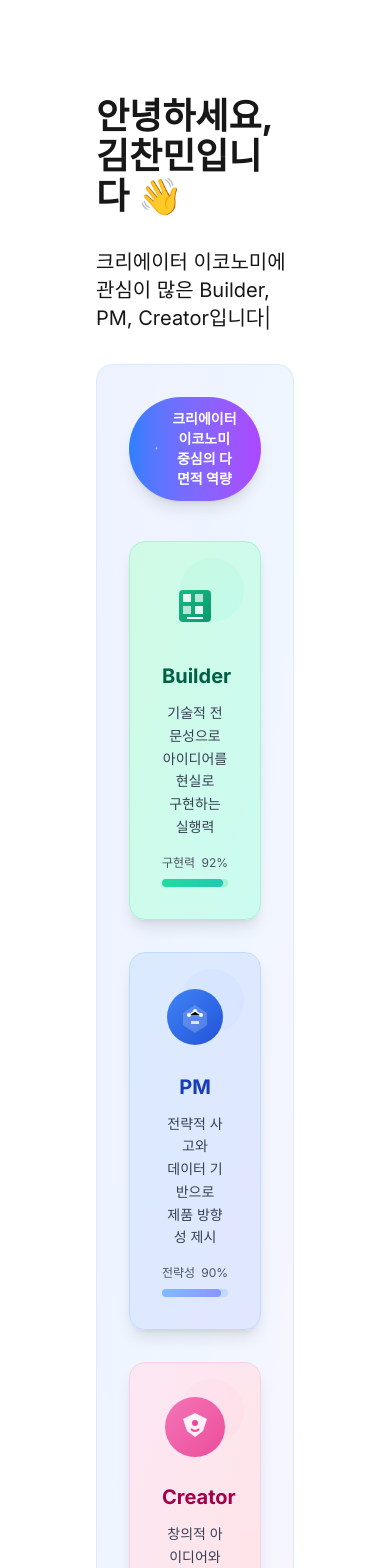
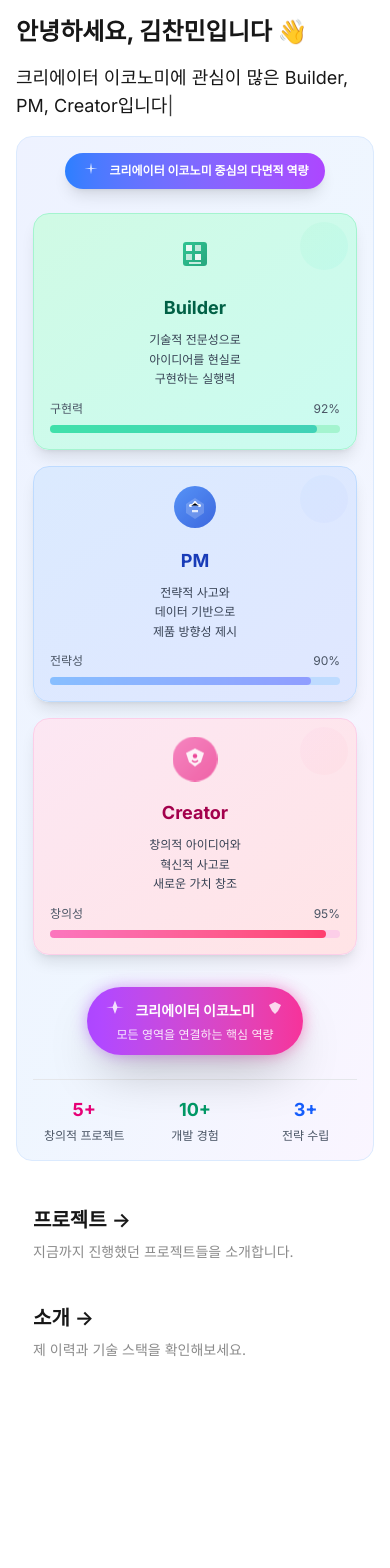
Before and after one commit to chanmkim/chanmkim-writing, a Next.js app: page / in a window 390 px wide. Shown: the top 1568 px of the page. After the commit the page ends 1389 px from the top, so only its background shows below. Built offline with nearby package versions, Linux system fonts and the light colour scheme.

Commit message:
build: 모바일 반응형 구현완료

```diff
--- a/src/app/globals.css
+++ b/src/app/globals.css
@@ -51,3 +51,79 @@ body {
     transform: translate(0px, 0px) scale(1);
   }
 }
+
+/* 반응형 유틸리티 클래스 */
+@media (max-width: 640px) {
+  .mobile-hidden {
+    display: none;
+  }
+
+  .mobile-text-sm {
+    font-size: 0.875rem;
+    line-height: 1.25rem;
+  }
+
+  .mobile-text-xs {
+    font-size: 0.75rem;
+    line-height: 1rem;
+  }
+}
+
+/* 스크롤바 스타일링 */
+::-webkit-scrollbar {
+  width: 8px;
+}
+
+::-webkit-scrollbar-track {
+  background: transparent;
+}
+
+::-webkit-scrollbar-thumb {
+  background: rgba(156, 163, 175, 0.5);
+  border-radius: 4px;
+}
+
+::-webkit-scrollbar-thumb:hover {
+  background: rgba(156, 163, 175, 0.7);
+}
+
+/* 다크모드 스크롤바 */
+@media (prefers-color-scheme: dark) {
+  ::-webkit-scrollbar-thumb {
+    background: rgba(75, 85, 99, 0.5);
+  }
+
+  ::-webkit-scrollbar-thumb:hover {
+    background: rgba(75, 85, 99, 0.7);
+  }
+}
+
+/* 모바일 터치 최적화 */
+@media (max-width: 768px) {
+  * {
+    -webkit-tap-highlight-color: transparent;
+  }
+
+  button, a {
+    min-height: 44px;
+    min-width: 44px;
+  }
+}
+
+/* 부드러운 스크롤 */
+html {
+  scroll-behavior: smooth;
+}
+
+/* 포커스 스타일 개선 */
+*:focus {
+  outline: 2px solid rgba(59, 130, 246, 0.5);
+  outline-offset: 2px;
+}
+
+/* 다크모드 포커스 스타일 */
+@media (prefers-color-scheme: dark) {
+  *:focus {
+    outline-color: rgba(147, 197, 253, 0.5);
+  }
+}
--- a/src/app/page.tsx
+++ b/src/app/page.tsx
@@ -3,34 +3,34 @@ import TypingEffect from '@/components/typing-effect'
 
 export default function Home() {
   return (
-    <main className="flex min-h-screen flex-col items-center p-24">
+    <main className="flex min-h-screen flex-col items-center p-4 sm:p-8 md:p-12 lg:p-24">
       <div className="z-10 max-w-5xl w-full items-center justify-between font-mono text-sm">
-        <h1 className="text-4xl font-bold mb-8">안녕하세요, 김찬민입니다 👋</h1>
-        <p className="text-xl mb-8">
+        <h1 className="text-2xl sm:text-3xl md:text-4xl font-bold mb-4 sm:mb-6 md:mb-8">안녕하세요, 김찬민입니다 👋</h1>
+        <p className="text-lg sm:text-xl mb-4 sm:mb-6 md:mb-8">
           <TypingEffect
             text="크리에이터 이코노미에 관심이 많은 Builder, PM, Creator입니다"
             speed={80}
-            className="text-xl"
+            className="text-lg sm:text-xl"
             repeatDelay={3000}
           />
         </p>
 
         {/* 그래픽 인포그래픽 섹션 */}
-        <div className="mb-12 p-8 rounded-2xl bg-gradient-to-br from-indigo-50 via-blue-50 to-purple-50 dark:from-gray-900 dark:via-blue-900/20 dark:to-purple-900/20 border border-blue-100 dark:border-gray-700">
+        <div className="mb-8 sm:mb-10 md:mb-12 p-4 sm:p-6 md:p-8 rounded-2xl bg-gradient-to-br from-indigo-50 via-blue-50 to-purple-50 dark:from-gray-900 dark:via-blue-900/20 dark:to-purple-900/20 border border-blue-100 dark:border-gray-700">
           {/* 메인 타이틀 */}
-          <div className="text-center mb-10">
-            <div className="inline-flex items-center gap-3 px-6 py-3 bg-gradient-to-r from-blue-500 to-purple-500 text-white rounded-full shadow-lg">
-              <svg width="24" height="24" viewBox="0 0 24 24" fill="none" className="animate-pulse">
+          <div className="text-center mb-6 sm:mb-8 md:mb-10">
+            <div className="inline-flex items-center gap-2 sm:gap-3 px-4 sm:px-6 py-2 sm:py-3 bg-gradient-to-r from-blue-500 to-purple-500 text-white rounded-full shadow-lg text-sm sm:text-base">
+              <svg width="20" height="20" viewBox="0 0 24 24" fill="none" className="animate-pulse sm:w-6 sm:h-6">
                 <path d="M12 2L13.09 8.26L20 9L13.09 9.74L12 16L10.91 9.74L4 9L10.91 8.26L12 2Z" fill="currentColor"/>
               </svg>
-              <span className="font-bold">크리에이터 이코노미 중심의 다면적 역량</span>
+              <span className="font-bold text-xs sm:text-sm md:text-base">크리에이터 이코노미 중심의 다면적 역량</span>
             </div>
           </div>
 
           {/* 3개 역할 카드와 연결선 */}
           <div className="relative">
-            {/* 연결선 SVG */}
-            <svg className="absolute top-1/2 left-1/2 transform -translate-x-1/2 -translate-y-1/2 w-full h-32 z-0" viewBox="0 0 800 200">
+            {/* 연결선 SVG - 모바일에서는 숨김 */}
+            <svg className="absolute top-1/2 left-1/2 transform -translate-x-1/2 -translate-y-1/2 w-full h-32 z-0 hidden md:block" viewBox="0 0 800 200">
               <defs>
                 <linearGradient id="lineGradient" x1="0%" y1="0%" x2="100%" y2="0%">
                   <stop offset="0%" stopColor="#3b82f6" stopOpacity="0.3"/>
@@ -42,14 +42,14 @@ export default function Home() {
               <path d="M 150 100 Q 400 150 650 100" stroke="url(#lineGradient)" strokeWidth="3" fill="none" className="animate-pulse" style={{animationDelay: '0.5s'}}/>
             </svg>
 
-            <div className="grid grid-cols-1 md:grid-cols-3 gap-8 relative z-10">
+            <div className="grid grid-cols-1 md:grid-cols-3 gap-4 sm:gap-6 md:gap-8 relative z-10">
               {/* Builder 카드 */}
               <div className="group cursor-pointer">
-                <div className="relative p-8 bg-gradient-to-br from-emerald-100 to-teal-100 dark:from-emerald-900/30 dark:to-teal-900/30 rounded-2xl shadow-lg hover:shadow-2xl transition-all duration-500 hover:-translate-y-2 border border-emerald-200 dark:border-emerald-700">
-                  <div className="absolute top-4 right-4 w-16 h-16 bg-gradient-to-br from-emerald-200 to-teal-200 dark:from-emerald-800 dark:to-teal-800 rounded-full opacity-20"></div>
+                <div className="relative p-4 sm:p-6 md:p-8 bg-gradient-to-br from-emerald-100 to-teal-100 dark:from-emerald-900/30 dark:to-teal-900/30 rounded-2xl shadow-lg hover:shadow-2xl transition-all duration-500 hover:-translate-y-2 border border-emerald-200 dark:border-emerald-700">
+                  <div className="absolute top-2 sm:top-4 right-2 sm:right-4 w-12 h-12 sm:w-16 sm:h-16 bg-gradient-to-br from-emerald-200 to-teal-200 dark:from-emerald-800 dark:to-teal-800 rounded-full opacity-20"></div>
 
-                  <div className="relative mb-6">
-                    <svg width="64" height="64" viewBox="0 0 64 64" className="mx-auto group-hover:scale-110 transition-transform duration-300">
+                  <div className="relative mb-4 sm:mb-6">
+                    <svg width="48" height="48" viewBox="0 0 64 64" className="mx-auto group-hover:scale-110 transition-transform duration-300 sm:w-16 sm:h-16">
                       <rect x="16" y="16" width="32" height="32" rx="4" fill="url(#builderGradient)" className="animate-pulse"/>
                       <defs>
                         <linearGradient id="builderGradient" x1="0%" y1="0%" x2="100%" y2="100%">
@@ -65,12 +65,12 @@ export default function Home() {
                     </svg>
                   </div>
 
-                  <h3 className="text-xl font-bold mb-3 text-center text-emerald-800 dark:text-emerald-200">Builder</h3>
-                  <p className="text-sm text-gray-700 dark:text-gray-300 text-center leading-relaxed">
+                  <h3 className="text-lg sm:text-xl font-bold mb-2 sm:mb-3 text-center text-emerald-800 dark:text-emerald-200">Builder</h3>
+                  <p className="text-xs sm:text-sm text-gray-700 dark:text-gray-300 text-center leading-relaxed">
                     기술적 전문성으로<br/>아이디어를 현실로<br/>구현하는 실행력
                   </p>
 
-                  <div className="mt-4 space-y-2">
+                  <div className="mt-3 sm:mt-4 space-y-2">
                     <div className="flex justify-between text-xs text-gray-600 dark:text-gray-400">
                       <span>구현력</span>
                       <span>92%</span>
@@ -84,11 +84,11 @@ export default function Home() {
 
               {/* PM 카드 */}
               <div className="group cursor-pointer">
-                <div className="relative p-8 bg-gradient-to-br from-blue-100 to-indigo-100 dark:from-blue-900/30 dark:to-indigo-900/30 rounded-2xl shadow-lg hover:shadow-2xl transition-all duration-500 hover:-translate-y-2 border border-blue-200 dark:border-blue-700">
-                  <div className="absolute top-4 right-4 w-16 h-16 bg-gradient-to-br from-blue-200 to-indigo-200 dark:from-blue-800 dark:to-indigo-800 rounded-full opacity-20"></div>
+                <div className="relative p-4 sm:p-6 md:p-8 bg-gradient-to-br from-blue-100 to-indigo-100 dark:from-blue-900/30 dark:to-indigo-900/30 rounded-2xl shadow-lg hover:shadow-2xl transition-all duration-500 hover:-translate-y-2 border border-blue-200 dark:border-blue-700">
+                  <div className="absolute top-2 sm:top-4 right-2 sm:right-4 w-12 h-12 sm:w-16 sm:h-16 bg-gradient-to-br from-blue-200 to-indigo-200 dark:from-blue-800 dark:to-indigo-800 rounded-full opacity-20"></div>
 
-                  <div className="relative mb-6">
-                    <svg width="64" height="64" viewBox="0 0 64 64" className="mx-auto group-hover:scale-110 transition-transform duration-300">
+                  <div className="relative mb-4 sm:mb-6">
+                    <svg width="48" height="48" viewBox="0 0 64 64" className="mx-auto group-hover:scale-110 transition-transform duration-300 sm:w-16 sm:h-16">
                       <circle cx="32" cy="32" r="28" fill="url(#pmGradient)" className="animate-pulse"/>
                       <defs>
                         <linearGradient id="pmGradient" x1="0%" y1="0%" x2="100%" y2="100%">
@@ -105,12 +105,12 @@ export default function Home() {
                     </svg>
                   </div>
 
-                  <h3 className="text-xl font-bold mb-3 text-center text-blue-800 dark:text-blue-200">PM</h3>
-                  <p className="text-sm text-gray-700 dark:text-gray-300 text-center leading-relaxed">
+                  <h3 className="text-lg sm:text-xl font-bold mb-2 sm:mb-3 text-center text-blue-800 dark:text-blue-200">PM</h3>
+                  <p className="text-xs sm:text-sm text-gray-700 dark:text-gray-300 text-center leading-relaxed">
                     전략적 사고와<br/>데이터 기반으로<br/>제품 방향성 제시
                   </p>
 
-                  <div className="mt-4 space-y-2">
+                  <div className="mt-3 sm:mt-4 space-y-2">
                     <div className="flex justify-between text-xs text-gray-600 dark:text-gray-400">
                       <span>전략성</span>
                       <span>90%</span>
@@ -124,13 +124,13 @@ export default function Home() {
 
               {/* Creator 카드 */}
               <div className="group cursor-pointer">
-                <div className="relative p-8 bg-gradient-to-br from-pink-100 to-rose-100 dark:from-pink-900/30 dark:to-rose-900/30 rounded-2xl shadow-lg hover:shadow-2xl transition-all duration-500 hover:-translate-y-2 border border-pink-200 dark:border-pink-700">
+                <div className="relative p-4 sm:p-6 md:p-8 bg-gradient-to-br from-pink-100 to-rose-100 dark:from-pink-900/30 dark:to-rose-900/30 rounded-2xl shadow-lg hover:shadow-2xl transition-all duration-500 hover:-translate-y-2 border border-pink-200 dark:border-pink-700">
                   {/* 배경 데코레이션 */}
-                  <div className="absolute top-4 right-4 w-16 h-16 bg-gradient-to-br from-pink-200 to-rose-200 dark:from-pink-800 dark:to-rose-800 rounded-full opacity-20"></div>
+                  <div className="absolute top-2 sm:top-4 right-2 sm:right-4 w-12 h-12 sm:w-16 sm:h-16 bg-gradient-to-br from-pink-200 to-rose-200 dark:from-pink-800 dark:to-rose-800 rounded-full opacity-20"></div>
 
                   {/* SVG 아이콘 */}
-                  <div className="relative mb-6">
-                    <svg width="64" height="64" viewBox="0 0 64 64" className="mx-auto group-hover:scale-110 transition-transform duration-300">
+                  <div className="relative mb-4 sm:mb-6">
+                    <svg width="48" height="48" viewBox="0 0 64 64" className="mx-auto group-hover:scale-110 transition-transform duration-300 sm:w-16 sm:h-16">
                       <circle cx="32" cy="32" r="30" fill="url(#creatorGradient)" className="animate-pulse"/>
                       <defs>
                         <linearGradient id="creatorGradient" x1="0%" y1="0%" x2="100%" y2="100%">
@@ -144,13 +144,13 @@ export default function Home() {
                     </svg>
                   </div>
 
-                  <h3 className="text-xl font-bold mb-3 text-center text-pink-800 dark:text-pink-200">Creator</h3>
-                  <p className="text-sm text-gray-700 dark:text-gray-300 text-center leading-relaxed">
+                  <h3 className="text-lg sm:text-xl font-bold mb-2 sm:mb-3 text-center text-pink-800 dark:text-pink-200">Creator</h3>
+                  <p className="text-xs sm:text-sm text-gray-700 dark:text-gray-300 text-center leading-relaxed">
                     창의적 아이디어와<br/>혁신적 사고로<br/>새로운 가치 창조
                   </p>
 
                   {/* 스킬 바 */}
-                  <div className="mt-4 space-y-2">
+                  <div className="mt-3 sm:mt-4 space-y-2">
                     <div className="flex justify-between text-xs text-gray-600 dark:text-gray-400">
                       <span>창의성</span>
                       <span>95%</span>
@@ -165,49 +165,49 @@ export default function Home() {
           </div>
 
           {/* 중앙 크리에이터 이코노미 허브 */}
-          <div className="relative mt-12">
+          <div className="relative mt-8 sm:mt-10 md:mt-12">
             <div className="text-center">
               <div className="inline-block relative">
                 <div className="absolute inset-0 bg-gradient-to-r from-purple-400 to-pink-400 rounded-full blur opacity-75 animate-pulse"></div>
-                <div className="relative bg-gradient-to-r from-purple-500 to-pink-500 text-white px-8 py-4 rounded-full shadow-2xl">
-                  <div className="flex items-center gap-3">
-                    <svg width="32" height="32" viewBox="0 0 32 32" className="animate-pulse">
+                <div className="relative bg-gradient-to-r from-purple-500 to-pink-500 text-white px-4 sm:px-6 md:px-8 py-3 sm:py-4 rounded-full shadow-2xl">
+                  <div className="flex items-center gap-2 sm:gap-3">
+                    <svg width="24" height="24" viewBox="0 0 32 32" className="animate-pulse sm:w-8 sm:h-8">
                       <path d="M16 2 L19.09 10.26 L28 11 L19.09 11.74 L16 20 L12.91 11.74 L4 11 L12.91 10.26 L16 2Z" fill="currentColor"/>
                     </svg>
-                    <span className="text-lg font-bold">크리에이터 이코노미</span>
-                    <svg width="32" height="32" viewBox="0 0 32 32" className="animate-bounce">
+                    <span className="text-sm sm:text-base md:text-lg font-bold">크리에이터 이코노미</span>
+                    <svg width="24" height="24" viewBox="0 0 32 32" className="animate-bounce sm:w-8 sm:h-8">
                       <path d="M8 12 L16 8 L24 12 L20 20 L16 24 L12 20 Z" fill="currentColor" opacity="0.8"/>
                     </svg>
                   </div>
-                  <p className="text-sm mt-2 opacity-90">모든 영역을 연결하는 핵심 역량</p>
+                  <p className="text-xs sm:text-sm mt-1 sm:mt-2 opacity-90">모든 영역을 연결하는 핵심 역량</p>
                 </div>
               </div>
             </div>
           </div>
 
           {/* 하단 통계 */}
-          <div className="grid grid-cols-3 gap-4 mt-8 pt-6 border-t border-gray-200 dark:border-gray-700">
+          <div className="grid grid-cols-3 gap-2 sm:gap-4 mt-6 sm:mt-8 pt-4 sm:pt-6 border-t border-gray-200 dark:border-gray-700">
             <div className="text-center">
-              <div className="text-2xl font-bold text-pink-600 dark:text-pink-400 mb-1">5+</div>
+              <div className="text-lg sm:text-xl md:text-2xl font-bold text-pink-600 dark:text-pink-400 mb-1">5+</div>
               <div className="text-xs text-gray-600 dark:text-gray-400">창의적 프로젝트</div>
             </div>
             <div className="text-center">
-              <div className="text-2xl font-bold text-emerald-600 dark:text-emerald-400 mb-1">10+</div>
+              <div className="text-lg sm:text-xl md:text-2xl font-bold text-emerald-600 dark:text-emerald-400 mb-1">10+</div>
               <div className="text-xs text-gray-600 dark:text-gray-400">개발 경험</div>
             </div>
             <div className="text-center">
-              <div className="text-2xl font-bold text-blue-600 dark:text-blue-400 mb-1">3+</div>
+              <div className="text-lg sm:text-xl md:text-2xl font-bold text-blue-600 dark:text-blue-400 mb-1">3+</div>
               <div className="text-xs text-gray-600 dark:text-gray-400">전략 수립</div>
             </div>
           </div>
         </div>
 
-        <div className="grid grid-cols-1 md:grid-cols-3 gap-6">
+        <div className="grid grid-cols-1 md:grid-cols-3 gap-4 sm:gap-6">
           <Link
             href="/projects"
-            className="group rounded-lg border border-transparent px-5 py-4 transition-colors hover:border-gray-300 hover:bg-gray-100 hover:dark:border-neutral-700 hover:dark:bg-neutral-800/30"
+            className="group rounded-lg border border-transparent px-4 sm:px-5 py-3 sm:py-4 transition-colors hover:border-gray-300 hover:bg-gray-100 hover:dark:border-neutral-700 hover:dark:bg-neutral-800/30"
           >
-            <h2 className="mb-3 text-2xl font-semibold">
+            <h2 className="mb-2 sm:mb-3 text-xl sm:text-2xl font-semibold">
               프로젝트{" "}
               <span className="inline-block transition-transform group-hover:translate-x-1 motion-reduce:transform-none">
                 -&gt;
@@ -220,9 +220,9 @@ export default function Home() {
 
           <Link
             href="/about"
-            className="group rounded-lg border border-transparent px-5 py-4 transition-colors hover:border-gray-300 hover:bg-gray-100 hover:dark:border-neutral-700 hover:dark:bg-neutral-800/30"
+            className="group rounded-lg border border-transparent px-4 sm:px-5 py-3 sm:py-4 transition-colors hover:border-gray-300 hover:bg-gray-100 hover:dark:border-neutral-700 hover:dark:bg-neutral-800/30"
           >
-            <h2 className="mb-3 text-2xl font-semibold">
+            <h2 className="mb-2 sm:mb-3 text-xl sm:text-2xl font-semibold">
               소개{" "}
               <span className="inline-block transition-transform group-hover:translate-x-1 motion-reduce:transform-none">
                 -&gt;
--- a/src/app/projects/[slug]/page.tsx
+++ b/src/app/projects/[slug]/page.tsx
@@ -64,9 +64,9 @@ export default async function ProjectPage({ params }: PageProps) {
   }) as React.ComponentType<ProjectComponentProps>
 
   return (
-    <div className="min-h-screen p-24">
+    <div className="min-h-screen p-4 sm:p-8 md:p-12 lg:p-24">
       {/* 뒤로가기 버튼 */}
-      <div className="mb-6">
+      <div className="mb-4 sm:mb-6">
         <Link
           href="/projects"
           className="inline-flex items-center text-sm text-gray-600 hover:text-gray-900 dark:text-gray-400 dark:hover:text-gray-100 transition-colors"
@@ -92,7 +92,7 @@ export default async function ProjectPage({ params }: PageProps) {
       <ProjectComponent meta={project.meta} />
 
       {/* 하단 뒤로가기 버튼 */}
-      <div className="mt-12 pt-8 border-t border-gray-200 dark:border-gray-700 text-center">
+      <div className="mt-8 sm:mt-12 pt-6 sm:pt-8 border-t border-gray-200 dark:border-gray-700 text-center">
         <Link
           href="/projects"
           className="inline-flex items-center text-sm text-gray-600 hover:text-gray-900 dark:text-gray-400 dark:hover:text-gray-100 transition-colors"
```
Also changed, not shown: src/app/about/page.tsx (+35 -6 lines), src/app/projects/page.tsx (+24 -24 lines), src/app/read-list/page.tsx (+15 -15 lines).
